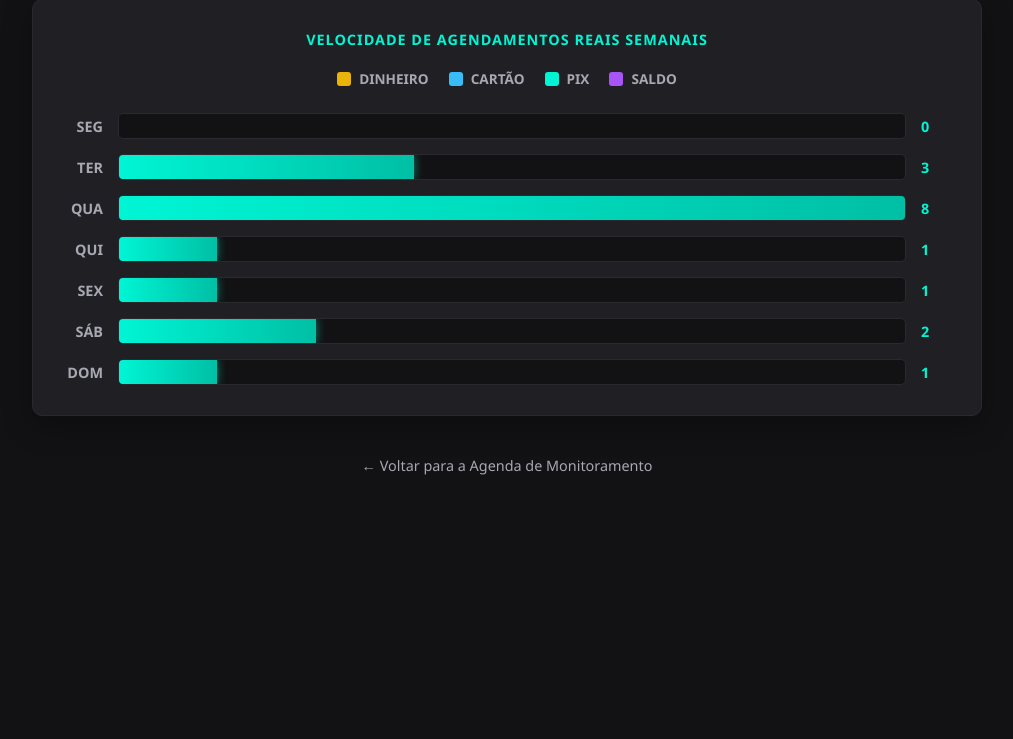
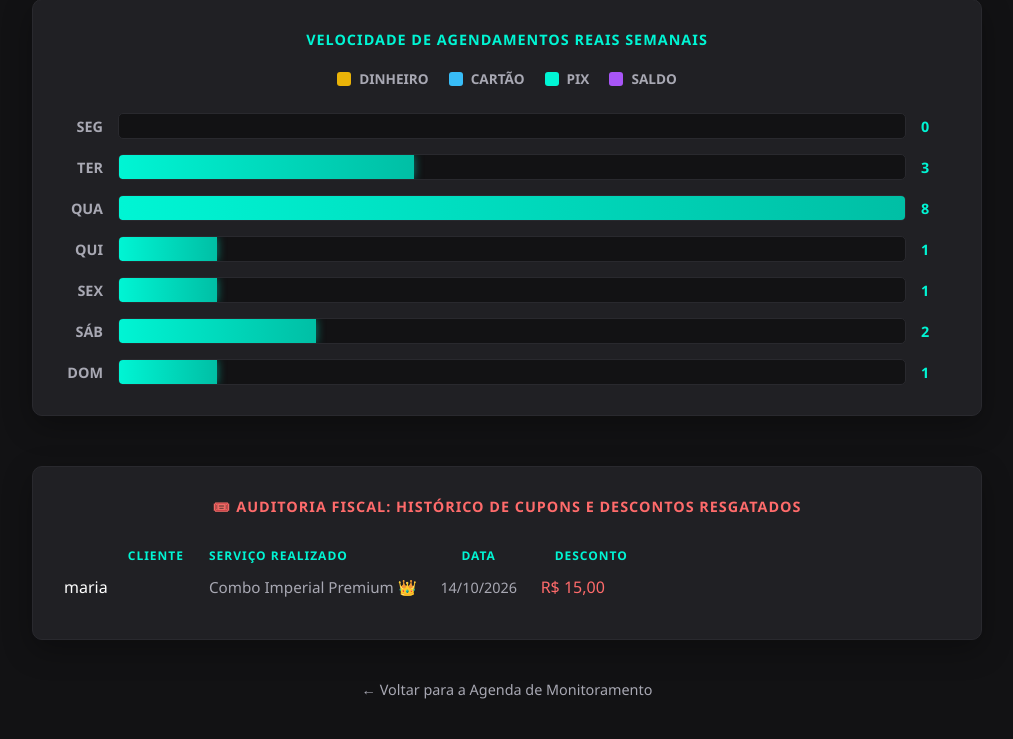
Before and after one commit to Conceicao-creator/barbershop-premium, a Django app: page /central-lucros/ in a window 1280 px wide. Shown: the part 766-1505 px from the top of the page, without its empty margins (133-1146 px from the left). Before the commit the page ends 1241 px from the top, so only its background shows below. Run offline with Django 5.2, Linux system fonts and the light colour scheme; data comes from the database, SQL or seed files in the repository; both versions use the stored data as it was after the commit.

Commit message:
Feature - Tabela de Auditoria Fiscal de Cupons Ativa na Central de Lucros 🎟️📊👑

```diff
--- a/barbershop_server/urls.py
+++ b/barbershop_server/urls.py
@@ -227,6 +227,18 @@ def central_financeira(request):
     maior_volume = max(contagem_dias.values()) if max(contagem_dias.values()) > 0 else 1
     larguras = {dia: (qtd / maior_volume) * 100 for dia, qtd in contagem_dias.items()}
 
+    # 🎟️ VARREDURA IMPERIAL RECALIBRADA:
+    cupons_utilizados = []
+    for corte in todos_agendamentos:
+        if corte.desconto_aplicado > 0:
+            cupons_utilizados.append({
+                'cliente': corte.cliente.first_name if corte.cliente.first_name else corte.cliente.username,
+                'servico': corte.servico,
+                'data': corte.data,
+                'desconto': f"{corte.desconto_aplicado:,.2f}".replace('.', ',')
+            })
+
+
     contexto_financeiro = {
         'total_faturado': f"{faturamento_bruto:,.2f}".replace('.', ','),
         'total_descontos': f"{total_descontos:,.2f}".replace('.', ','),
@@ -242,7 +254,9 @@ def central_financeira(request):
         'dom': contagem_dias["Dom"],
         'w_seg': larguras["Seg"], 'w_ter': larguras["Ter"], 'w_qua': larguras["Qua"],
         'w_qui': larguras["Qui"], 'w_sex': larguras["Sex"], 'w_sab': larguras["Sáb"],
-        'w_dom': larguras["Dom"]
+        'w_dom': larguras["Dom"],
+        # 🔑 A CHAVE DA AUDITORIA ENVIADA PARA A TELA:
+        'cupons_utilizados': cupons_utilizados
     }
     return render(request, 'faturamento.html', contexto_financeiro)
 
--- a/templates/faturamento.html
+++ b/templates/faturamento.html
@@ -88,6 +88,37 @@
                 <div class="grafico-linha"><div class="grafico-dia">DOM</div><div class="grafico-barra-trilho"><div class="bar-pix" id="bar_dom"></div></div><div class="grafico-quantidade">{{ dom }}</div></div>
             </div>
         </div>
+
+                <!-- 📑 HISTÓRICO REAL DE CUPONS UTILIZADOS NO REINO -->
+        <div class="grafico-container" style="margin-top: 25px; min-height: auto;">
+            <div class="bloco-titulo" style="margin-bottom: 20px; text-align: center; font-size: 0.9rem; color: #FF6B6B;">🎟️ Auditoria Fiscal: Histórico de Cupons e Descontos Resgatados</div>
+
+            <table class="tabela-grafico" style="border-spacing: 0 10px;">
+                <thead>
+                    <tr style="text-transform: uppercase; font-size: 0.75rem; color: #00F5D4; letter-spacing: 1px;">
+                        <th style="text-align: right; padding-right: 15px; width: 120px;">Cliente</th>
+                        <th style="text-align: left; padding-left: 10px;">Serviço Realizado</th>
+                        <th style="text-align: center; width: 120px;">Data</th>
+                        <th style="text-align: left; padding-left: 15px; width: 120px;">Desconto</th>
+                    </tr>
+                </thead>
+                <tbody>
+                    {% for uso in cupons_utilizados %}
+                    <tr>
+                        <td class="col-dia" style="color: #FFFFFF;">{{ uso.cliente }}</td>
+                        <td class="col-trilho" style="background-color: transparent; border: none; padding-left: 10px; font-size: 0.95rem; color: #A8A8B3;">{{ uso.servico }}</td>
+                        <td style="text-align: center; font-size: 0.9rem; color: #A8A8B3;">{{ uso.data }}</td>
+                        <td class="col-qtd" style="color: #FF6B6B;">R$ {{ uso.desconto }}</td>
+                    </tr>
+                    {% empty %}
+                    <tr>
+                        <td colspan="4" style="text-align: center; color: #A8A8B3; font-style: italic; padding: 20px 0;">Nenhum cupom ou desconto foi resgatado nesta semana.</td>
+                    </tr>
+                    {% endfor %}
+                </tbody>
+            </table>
+        </div>
+
         <a href="/painel-barbeiro/" class="link-voltar">← Voltar para a Agenda de Monitoramento</a>
     </div>
 
```
Also changed, not shown: db.sqlite3.
